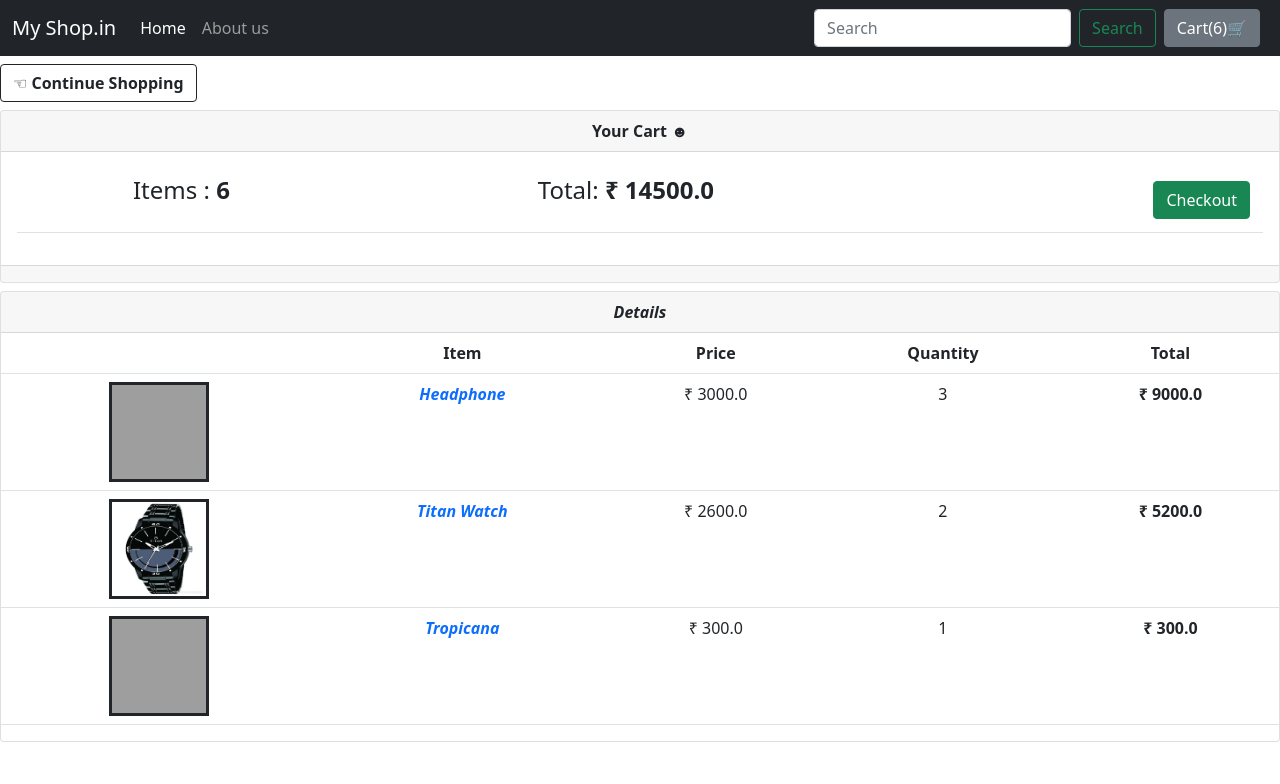
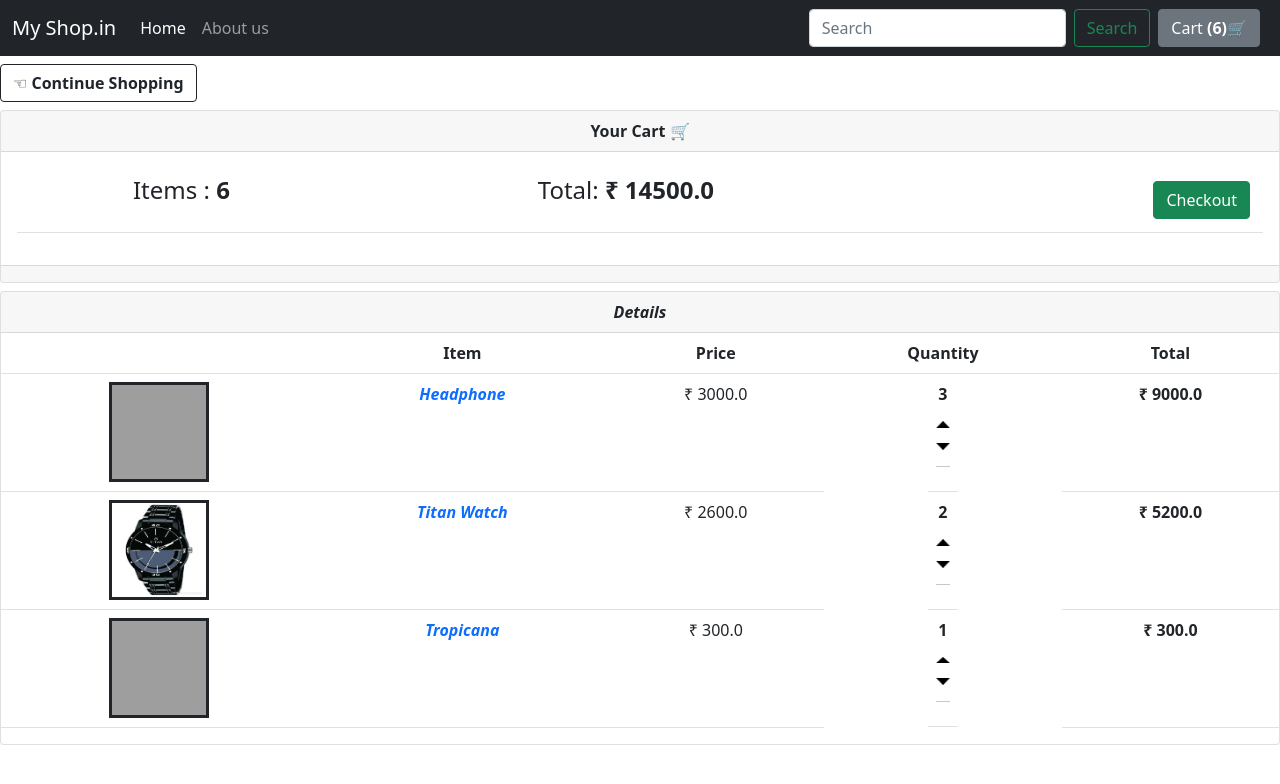
Before and after one commit to SahilZero2/EcommerceWebsite, a Django app: page /cart/ in a window 1280 px wide. Shown: the top 784 px of the page. Run offline with Django 3.2, Linux system fonts and the light colour scheme; a user stored in the database is signed in; data comes from the database, SQL or seed files in the repository; both versions use the stored data as it was after the commit; lists and menus that the app fills with data are empty; some libraries are stand-ins or nearby versions; grey boxes are pictures that could not be loaded.

Commit message:
adding to github

```diff
--- a/project_templates/base.html
+++ b/project_templates/base.html
@@ -30,10 +30,10 @@
         }
         return cookieValue;
       }
-    var csrftoken = getToken('csrftoken');
+        var csrftoken = getToken('csrftoken');
 
 
-    </script>
+      </script>
 
   </head>
   <body>
@@ -48,7 +48,7 @@
         <li class="nav-item">
           <a class="nav-link active" aria-current="page" href="{% url 'prod' %}">Home</a>
         </li>
-        <li class="nav-item">
+        <li class="nav-item" >
           <a class="nav-link" href="{% url 'about' %}">About us</a>
         </li>
 
@@ -58,10 +58,10 @@
         <input class="form-control me-2" type="search" placeholder="Search" aria-label="Search">
         <button class="btn btn-outline-success" type="submit">Search</button>
       </form>
-      <a href="{% url 'cart' %}">
-      <button type="button" class="btn btn-secondary mx-2" id="popcart" data-container="body" data-bs-toggle="popover" data-placement="bottom" data-content="Bottom popover">
-        Cart(<span id=cart>{{order.get_cart_items}}</span>)&#128722;
-      </button>
+      <a href="{% url 'cart' %}" >
+        <button type="button" class="btn btn-secondary mx-2" id="popcart" data-container="body" data-bs-toggle="popover" data-placement="bottom" data-content="Bottom popover">
+          Cart<span id=cart> <b>({{order.get_cart_items}}</span>)&#128722;</b>
+        </button>
       </a>
     </div>
   </div>
@@ -93,7 +93,7 @@
 {%block js%}
 
 {% endblock js%}
-  {% comment %} <script type="text/javascript" src="{% static 'js/cart.js' %}"></script> {% endcomment %}
+
 
   </body>
 </html>
--- a/shop/templates/cart.html
+++ b/shop/templates/cart.html
@@ -1,4 +1,5 @@
 {% extends 'base.html' %}
+{% load static %}
 
 
 
@@ -11,7 +12,7 @@
 
 <div class="card text-center">
     <div class="card-header">
-     <strong>Your Cart &#9787;</strong>
+     <strong>Your Cart &#128722;</strong>
     </div>
     <div class="card-body">
       <table class="table">
@@ -44,6 +45,24 @@
 
 
 {%block carts%}
+<style>
+
+.quantity{
+  display: inline-block;
+  font-weight: 700;
+  padding-right: 10px;
+}
+.chg-quantity{
+  width: 14px;
+  cursor: 10px;
+  display: block;
+  margin-top: 15px;
+  transition: 1s;
+
+
+}
+
+</style>
 
 <div class="my-2">
 
@@ -71,7 +90,14 @@
           <td><img  class='row-image' src="/media/{{item.products.thumbnail}}"  border=3 height=100 width=100></img></td>
           <td> <b> <i class="text-primary"> {{item.products.name}} </i> </b></td>
           <td> ₹ {{item.products.price}}</td>
-          <td>{{item.quantity}}</td>
+          <div class="quantity">
+            <td class="quantity">{{item.quantity}}
+
+                <img data-product="{{item.products.id}}" data-action="add" class="chg-quantity update-cart " src="{% static 'shop/upp.png' %}" >
+                <img data-product="{{item.products.id}}" data-action="remove" class="chg-quantity update-cart " src="{% static 'shop/downn.png' %}" >
+                <hr>
+            </td>
+          </div>
           <td> <strong> ₹ {{item.get_total}} </strong></td>
           </tr>
 
--- a/shop/templates/prod.html
+++ b/shop/templates/prod.html
@@ -97,7 +97,7 @@
 
           <strong >Price : ₹{{item.price|floatformat}}</strong><br>
           <p class="card-text mb-auto">{{item.desc | truncatechars:50}}
-          <a href="{% url 'cart' %}" class="stretched-link"> <strong>view more...</strong> </a></p>
+          <a href="{% url 'cart' %}" > <strong>view more...</strong> </a></p>
           <div class="d-flex justify-content-between align-items-center">
           <div class="btn-group">
 
--- a/shop/views.py
+++ b/shop/views.py
@@ -61,10 +61,22 @@ def responsefrompaytm(request):
 
 
 def aboutus(request):
+    if request.user.is_authenticated:
+        customer = request.user.customer
+        order, created = Order.objects.get_or_create(customer=customer)
+        items = order.orderitem_set.all()
+    else:
+        items =[]
+        order = {'get_cart_total':0, 'get_cart_items':0 }
+    context = {'items' : items , 'order' : order}
+
     return render(
         request,
-        'about.html'
+        'about.html',
+        context
     )
+
+
 
 
 def cart(request):
@@ -101,7 +113,7 @@ def checkout(request):
         context
     )
 
-
+# #########to add data in cart from home page
 def updateItem(request):
     data = json.loads(request.body)
     productId = data['productId']
```
Also changed, not shown: shop/templates/about.html (+2 -18 lines), db.sqlite3, shop/static/shop/630-6309333_open-sort-both.png (added), shop/static/shop/down.png (added), shop/static/shop/downn.png (added), shop/static/shop/up.png (added), shop/static/shop/upp.png (added).
